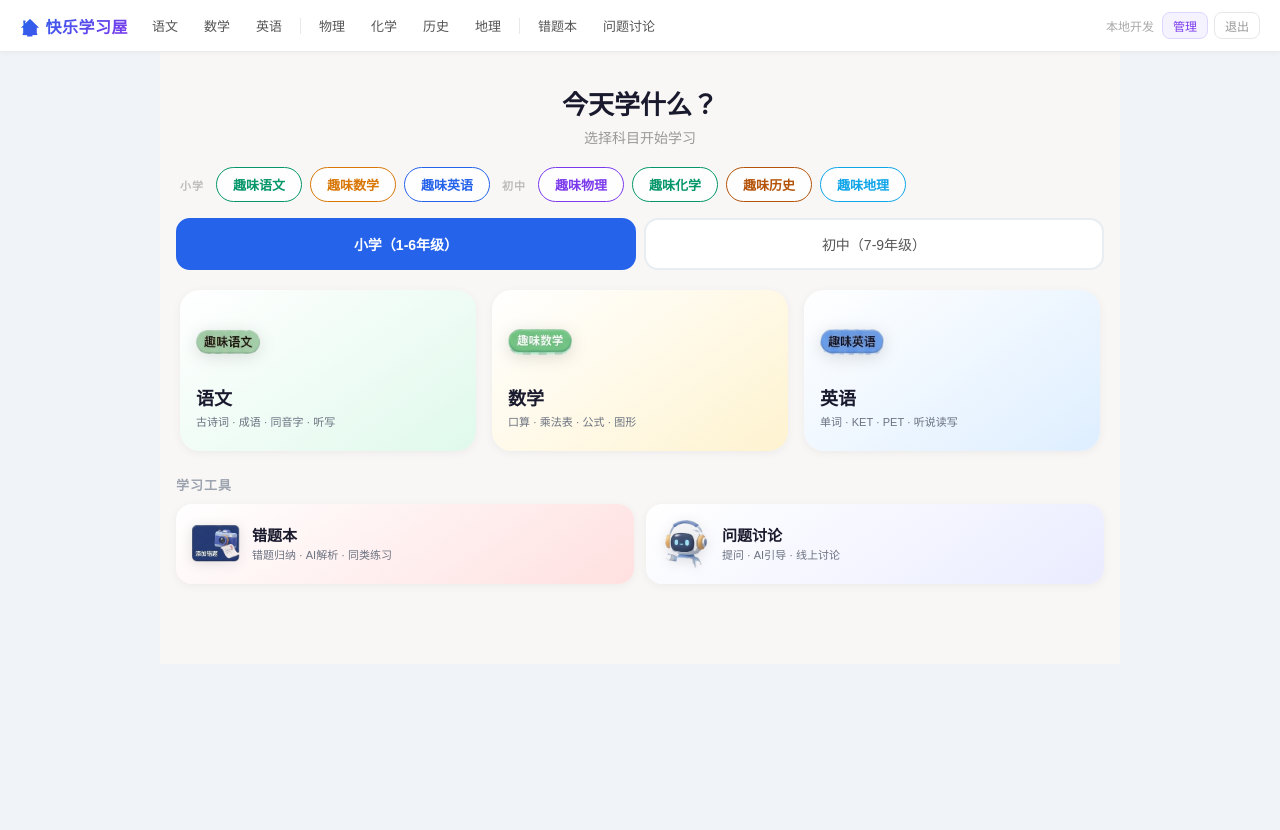
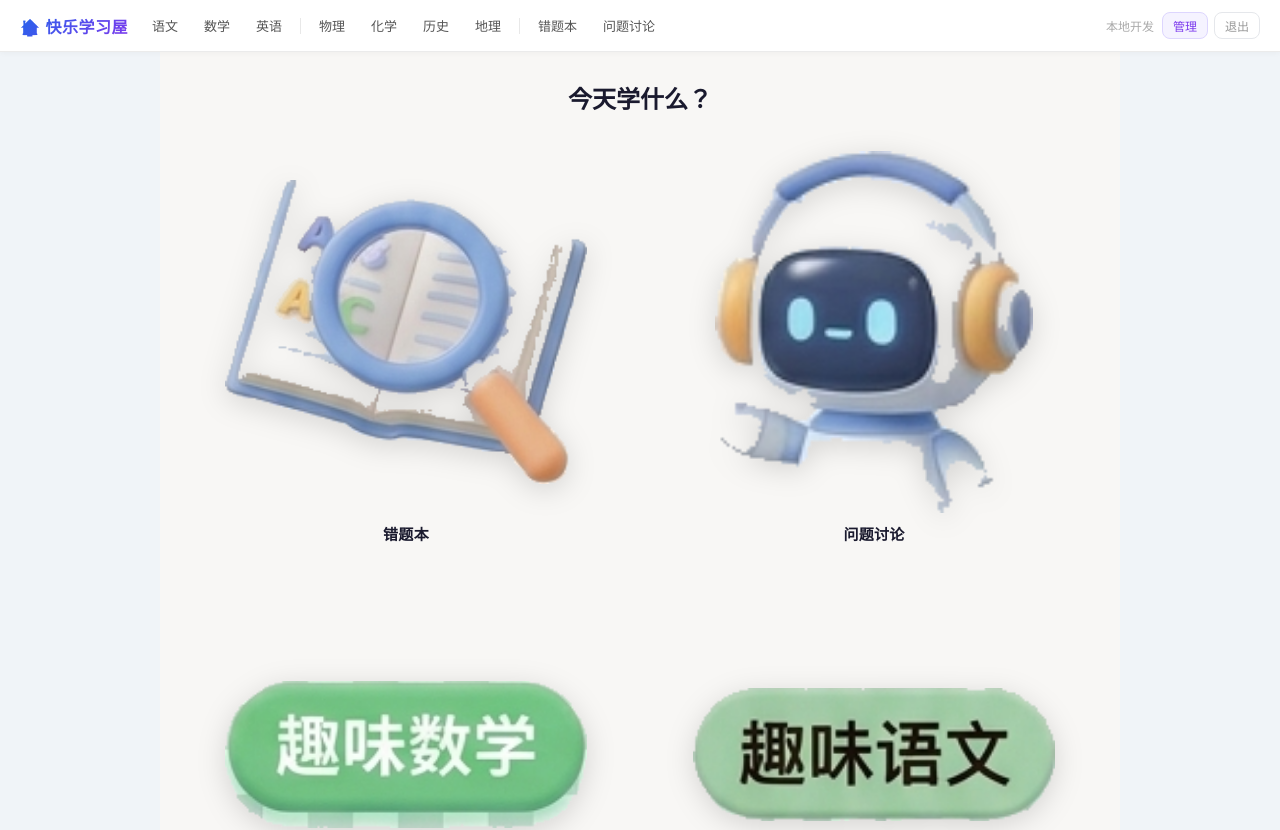
Before and after one commit to qierfel/kids-learning-platform, a React (Vite) app: page / in a window 1280 px wide. Shown: the top 830 px of the page. Before the commit the page ends 800 px from the top, so only its background shows below. Built offline with nearby package versions, Linux system fonts and the light colour scheme; no server answers.

Commit message:
redesign homepage: 2-column icon grid replacing tab-filtered card layout
All 11 subjects/tools shown as large 3D icons + label in a flat grid.
Removes grade toggle, tag cloud, and card backgrounds.

Co-Authored-By: Claude Sonnet 4.6 <noreply@anthropic.com>

```diff
--- a/src/pages/Home.css
+++ b/src/pages/Home.css
@@ -6,216 +6,50 @@
 
 .home-header {
   text-align: center;
-  padding: 32px 16px 20px;
+  padding: 28px 16px 16px;
 }
 
 .home-title {
-  font-size: 26px;
+  font-size: 24px;
   font-weight: 800;
   color: #1a1a2e;
-  margin: 0 0 6px;
-}
-
-.home-sub {
-  font-size: 14px;
-  color: #999;
   margin: 0;
 }
 
-/* ── Tag cloud ── */
-.home-tags {
-  display: flex;
-  flex-wrap: wrap;
-  gap: 8px;
-  padding: 0 16px 16px;
-  align-items: center;
+.home-grid {
+  display: grid;
+  grid-template-columns: 1fr 1fr;
+  padding: 8px 12px;
+  gap: 0;
 }
 
-.home-tag {
-  display: inline-flex;
+.home-grid-item {
+  display: flex;
+  flex-direction: column;
   align-items: center;
-  padding: 7px 16px;
-  border-radius: 999px;
-  font-size: 13px;
-  font-weight: 600;
-  background: rgba(255, 255, 255, 0.9);
-  color: var(--tag-color, #4f46e5);
-  border: 1.5px solid var(--tag-color, #4f46e5);
+  padding: 12px 8px 18px;
+  background: none;
+  border: none;
   cursor: pointer;
-  transition: background 0.15s, transform 0.1s;
-  white-space: nowrap;
+  transition: transform 0.15s;
+  -webkit-tap-highlight-color: transparent;
 }
 
-.home-tag:hover {
-  background: var(--tag-color, #4f46e5);
-  color: #fff;
-  transform: translateY(-1px);
+.home-grid-item:active {
+  transform: scale(0.91);
 }
 
-.home-tag:active {
-  transform: scale(0.96);
+.home-grid-icon {
+  width: 80%;
+  aspect-ratio: 1 / 1;
+  object-fit: contain;
+  filter: drop-shadow(0 6px 14px rgba(0, 0, 0, 0.14));
 }
 
-.home-tag-section {
-  font-size: 11px;
-  font-weight: 700;
-  color: #bbb;
-  letter-spacing: 1px;
-  text-transform: uppercase;
-  padding: 0 4px;
-  align-self: center;
-}
-
-/* ── Grade toggle ── */
-.home-grade-toggle {
-  display: flex;
-  gap: 8px;
-  padding: 0 16px 20px;
-}
-
-.grade-btn {
-  flex: 1;
-  padding: 10px 16px;
-  border-radius: 12px;
-  font-size: 14px;
-  font-weight: 500;
-  color: #666;
-  background: #fff;
-  border: 1.5px solid #e5e7eb;
-  cursor: pointer;
-  transition: all 0.15s;
-}
-
-.grade-btn.active {
-  background: #1a1a2e;
-  color: #fff;
-  border-color: #1a1a2e;
-  font-weight: 600;
-}
-
-/* ── Subject card grid ── */
-.home-subject-grid {
-  display: grid;
-  grid-template-columns: 1fr 1fr;
-  gap: 12px;
-  padding: 0 16px 24px;
-}
-
-@media (min-width: 600px) {
-  .home-subject-grid {
-    grid-template-columns: repeat(3, 1fr);
-    gap: 16px;
-    padding: 0 20px 24px;
-  }
-}
-
-.home-subject-card {
-  border-radius: 20px;
-  padding: 20px 16px;
-  display: flex;
-  flex-direction: column;
-  align-items: flex-start;
-  gap: 10px;
-  border: none;
-  cursor: pointer;
-  text-align: left;
-  box-shadow: 0 2px 10px rgba(0, 0, 0, 0.05);
-  transition: transform 0.2s, box-shadow 0.2s;
-}
-
-.home-subject-card:hover {
-  transform: translateY(-4px);
-  box-shadow: 0 10px 28px rgba(0, 0, 0, 0.1);
-}
-
-.home-subject-card:active {
-  transform: scale(0.97);
-}
-
-.home-subject-icon {
-  width: 64px;
-  height: 64px;
-  object-fit: contain;
-  filter: drop-shadow(0 3px 8px rgba(0, 0, 0, 0.12));
-  flex-shrink: 0;
-}
-
-.home-subject-info {
-  display: flex;
-  flex-direction: column;
-  gap: 4px;
-}
-
-.home-subject-label {
-  font-size: 18px;
-  font-weight: 800;
-  color: #1a1a2e;
-}
-
-.home-subject-desc {
-  font-size: 11px;
-  color: #6b7280;
-  line-height: 1.5;
-}
-
-/* ── Tool row ── */
-.home-tools-title {
-  font-size: 13px;
-  font-weight: 700;
-  color: #9ca3af;
-  letter-spacing: 1px;
-  text-transform: uppercase;
-  padding: 0 16px 10px;
-}
-
-.home-tools-row {
-  display: grid;
-  grid-template-columns: 1fr 1fr;
-  gap: 12px;
-  padding: 0 16px;
-}
-
-.home-tool-card {
-  border-radius: 16px;
-  padding: 16px;
-  display: flex;
-  align-items: center;
-  gap: 12px;
-  border: none;
-  cursor: pointer;
-  text-align: left;
-  box-shadow: 0 2px 10px rgba(0, 0, 0, 0.05);
-  transition: transform 0.2s, box-shadow 0.2s;
-}
-
-.home-tool-card:hover {
-  transform: translateY(-3px);
-  box-shadow: 0 8px 20px rgba(0, 0, 0, 0.1);
-}
-
-.home-tool-icon {
-  width: 48px;
-  height: 48px;
-  object-fit: contain;
-  filter: drop-shadow(0 2px 6px rgba(0, 0, 0, 0.12));
-  flex-shrink: 0;
-}
-
-.home-tool-label {
+.home-grid-label {
   font-size: 15px;
   font-weight: 700;
   color: #1a1a2e;
+  margin-top: 10px;
+  letter-spacing: 0.02em;
 }
-
-.home-tool-desc {
-  font-size: 11px;
-  color: #6b7280;
-  line-height: 1.5;
-  margin-top: 2px;
-}
-
-@media (max-width: 400px) {
-  .home-tools-row {
-    grid-template-columns: 1fr;
-  }
-}
--- a/src/pages/Home.jsx
+++ b/src/pages/Home.jsx
@@ -1,184 +1,33 @@
-import { useState } from 'react'
 import { useNavigate } from 'react-router-dom'
 import './Home.css'
 
-const PRIMARY_SUBJECTS = [
-  {
-    path: '/chinese',
-    tag: '趣味语文',
-    label: '语文',
-    icon: '/icons/extracted_named/fun_chinese_button_green.png',
-    desc: '古诗词 · 成语 · 同音字 · 听写',
-    tagColor: '#059669',
-    bg: 'linear-gradient(145deg, #ffffff 0%, #e0f9ec 100%)',
-  },
-  {
-    path: '/math',
-    tag: '趣味数学',
-    label: '数学',
-    icon: '/icons/extracted_named/fun_math_button.png',
-    desc: '口算 · 乘法表 · 公式 · 图形',
-    tagColor: '#d97706',
-    bg: 'linear-gradient(145deg, #ffffff 0%, #fef3d0 100%)',
-  },
-  {
-    path: '/english',
-    tag: '趣味英语',
-    label: '英语',
-    icon: '/icons/extracted_named/fun_english_button_blue.png',
-    desc: '单词 · KET · PET · 听说读写',
-    tagColor: '#2563eb',
-    bg: 'linear-gradient(145deg, #ffffff 0%, #deeeff 100%)',
-  },
-]
-
-const JUNIOR_SUBJECTS = [
-  {
-    path: '/physics',
-    tag: '趣味物理',
-    label: '物理',
-    icon: '/icons/extracted_named/fun_physics_button_red.png',
-    desc: '声光热力电 · 中考考点',
-    tagColor: '#7c3aed',
-    bg: 'linear-gradient(145deg, #ffffff 0%, #f0e8ff 100%)',
-  },
-  {
-    path: '/chemistry',
-    tag: '趣味化学',
-    label: '化学',
-    icon: '/icons/extracted_named/fun_chemistry_button_orange.png',
-    desc: '方程式 · 酸碱盐 · 元素',
-    tagColor: '#059669',
-    bg: 'linear-gradient(145deg, #ffffff 0%, #e0f9ec 100%)',
-  },
-  {
-    path: '/history',
-    tag: '趣味历史',
-    label: '历史',
-    icon: '/icons/extracted_named/fun_history_button_brown.png',
-    desc: '古代史 · 近代史 · 世界史',
-    tagColor: '#b45309',
-    bg: 'linear-gradient(145deg, #ffffff 0%, #f5ede0 100%)',
-  },
-  {
-    path: '/geography',
-    tag: '趣味地理',
-    label: '地理',
-    icon: '/icons/extracted_named/fun_geography_button_gold.png',
-    desc: '中国地理 · 山西特色 · 世界',
-    tagColor: '#0ea5e9',
-    bg: 'linear-gradient(145deg, #ffffff 0%, #dff5ff 100%)',
-  },
-]
-
-const TOOL_SUBJECTS = [
-  {
-    path: '/mistakes',
-    tag: '错题本',
-    label: '错题本',
-    icon: '/icons/extracted_named/add_wrong_question_card.png',
-    desc: '错题归纳 · AI解析 · 同类练习',
-    tagColor: '#e53e3e',
-    bg: 'linear-gradient(145deg, #ffffff 0%, #ffe0e0 100%)',
-  },
-  {
-    path: '/notebook',
-    tag: '问题讨论',
-    label: '问题讨论',
-    icon: '/icons/extracted_named/robot_mascot_icon.png',
-    desc: '提问 · AI引导 · 线上讨论',
-    tagColor: '#6366f1',
-    bg: 'linear-gradient(145deg, #ffffff 0%, #eaecff 100%)',
-  },
+const GRID_ITEMS = [
+  { path: '/mistakes', label: '错题本', icon: '/icons/extracted_named/lookup_notebook_icon.png' },
+  { path: '/notebook', label: '问题讨论', icon: '/icons/extracted_named/robot_mascot_icon.png' },
+  { path: '/math', label: '数学', icon: '/icons/extracted_named/fun_math_button.png' },
+  { path: '/chinese', label: '语文', icon: '/icons/extracted_named/fun_chinese_button_green.png' },
+  { path: '/english', label: '英语', icon: '/icons/extracted_named/fun_english_button_blue.png' },
+  { path: '/physics', label: '物理', icon: '/icons/extracted_named/fun_physics_button_red.png' },
+  { path: '/chemistry', label: '化学', icon: '/icons/extracted_named/fun_chemistry_button_orange.png' },
+  { path: '/history', label: '历史', icon: '/icons/extracted_named/fun_history_button_brown.png' },
+  { path: '/geography', label: '地理', icon: '/icons/extracted_named/fun_geography_button_gold.png' },
+  { path: '/chinese', label: '小学', icon: '/icons/extracted_named/schoolhouse_icon.png' },
+  { path: '/physics', label: '初中', icon: '/icons/extracted_named/junior_torch_icon.png' },
 ]
 
 export default function Home() {
   const navigate = useNavigate()
-  const [grade, setGrade] = useState('primary') // 'primary' | 'junior'
-
-  const subjects = grade === 'primary' ? PRIMARY_SUBJECTS : JUNIOR_SUBJECTS
-
-  const allTags = [
-    { key: 'primary', label: '小学' },
-    ...PRIMARY_SUBJECTS.map(s => ({ key: s.path, label: s.tag, color: s.tagColor, path: s.path })),
-    { key: 'junior', label: '初中' },
-    ...JUNIOR_SUBJECTS.map(s => ({ key: s.path, label: s.tag, color: s.tagColor, path: s.path })),
-  ]
 
   return (
     <div className="home">
       <div className="home-header">
         <h1 className="home-title">今天学什么？</h1>
-        <p className="home-sub">选择科目开始学习</p>
       </div>
-
-      {/* Tag cloud */}
-      <div className="home-tags">
-        {allTags.map(t => (
-          t.path ? (
-            <button
-              key={t.key}
-              className="home-tag"
-              style={{ '--tag-color': t.color }}
-              onClick={() => navigate(t.path)}
-            >
-              {t.label}
-            </button>
-          ) : (
-            <span key={t.key} className="home-tag-section">{t.label}</span>
-          )
-        ))}
-      </div>
-
-      {/* Grade toggle */}
-      <div className="home-grade-toggle">
-        <button
-          className={`grade-btn${grade === 'primary' ? ' active' : ''}`}
-          onClick={() => setGrade('primary')}
-        >
-          小学（1-6年级）
-        </button>
-        <button
-          className={`grade-btn${grade === 'junior' ? ' active' : ''}`}
-          onClick={() => setGrade('junior')}
-        >
-          初中（7-9年级）
-        </button>
-      </div>
-
-      {/* Subject cards */}
-      <div className="home-subject-grid">
-        {subjects.map(s => (
-          <button
-            key={s.path}
-            className="home-subject-card"
-            style={{ background: s.bg }}
-            onClick={() => navigate(s.path)}
-          >
-            <img src={s.icon} alt={s.label} className="home-subject-icon" />
-            <div className="home-subject-info">
-              <div className="home-subject-label">{s.label}</div>
-              <div className="home-subject-desc">{s.desc}</div>
-            </div>
-          </button>
-        ))}
-      </div>
-
-      {/* Tools */}
-      <div className="home-tools-title">学习工具</div>
-      <div className="home-tools-row">
-        {TOOL_SUBJECTS.map(s => (
-          <button
-            key={s.path}
-            className="home-tool-card"
-            style={{ background: s.bg, '--tag-color': s.tagColor }}
-            onClick={() => navigate(s.path)}
-          >
-            <img src={s.icon} alt={s.label} className="home-tool-icon" />
-            <div>
-              <div className="home-tool-label">{s.label}</div>
-              <div className="home-tool-desc">{s.desc}</div>
-            </div>
+      <div className="home-grid">
+        {GRID_ITEMS.map((item, i) => (
+          <button key={i} className="home-grid-item" onClick={() => navigate(item.path)}>
+            <img src={item.icon} alt={item.label} className="home-grid-icon" />
+            <span className="home-grid-label">{item.label}</span>
           </button>
         ))}
       </div>
```
